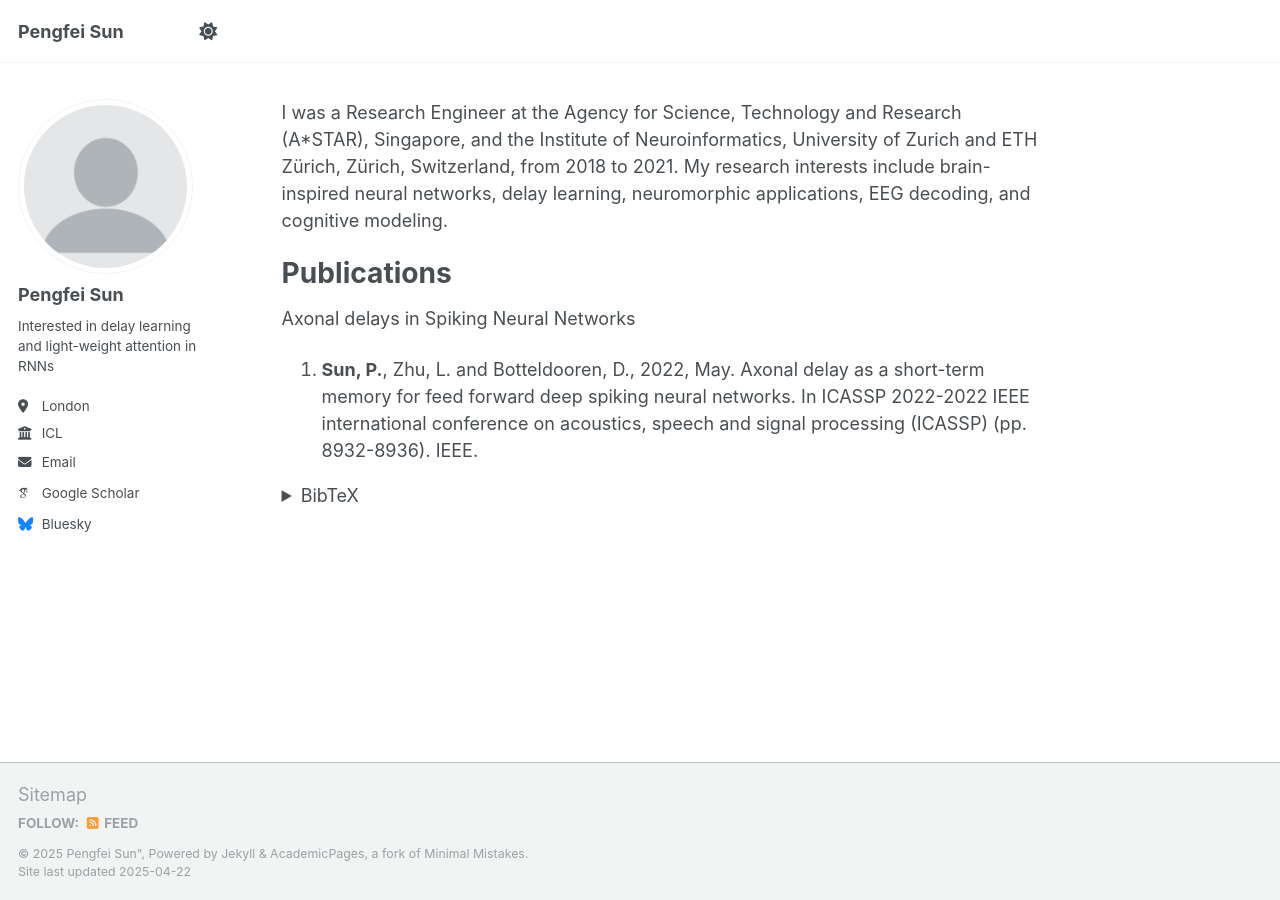
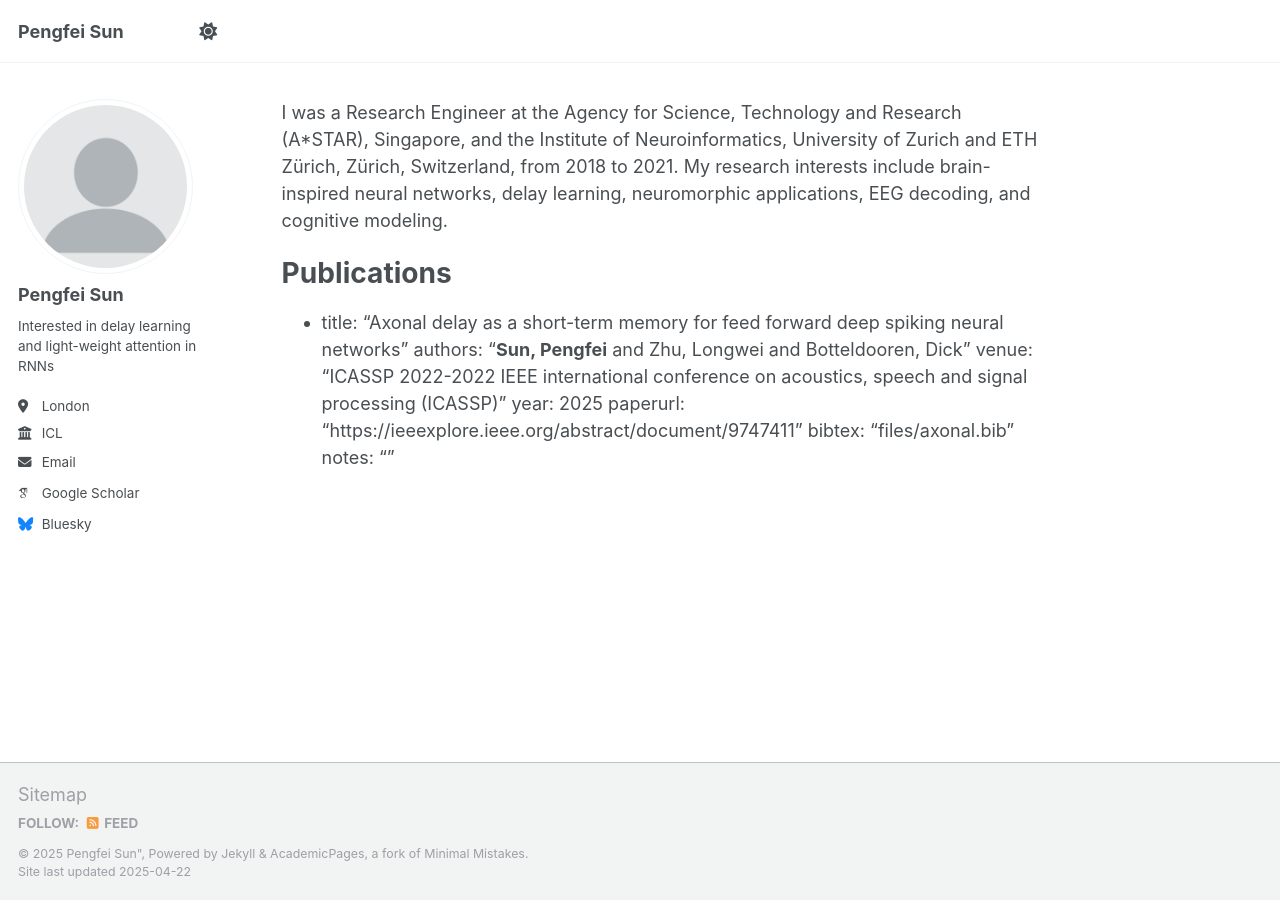
Before and after one commit to sunpengfei1122/Pengfei.Sun, a Jekyll site: the page built from _pages/about.md, in a window 1280 px wide. Built offline with Jekyll 4.4.1, drawn with Linux system fonts in a browser that asks for light colours; some web fonts are replaced; our own code applies the rules of GitHub Pages for plain Markdown files; some of the changed text lies outside the part shown.

Commit message:
Update about.md

````diff
--- a/_pages/about.md
+++ b/_pages/about.md
@@ -3,25 +3,10 @@ I was a Research Engineer at the Agency for Science, Technology and Research (A*
 
 Publications
 ======
-Axonal delays in Spiking Neural Networks
-
-1. **Sun, P.**, Zhu, L. and Botteldooren, D., 2022, May. Axonal delay as a short-term memory for feed forward deep spiking neural networks. In ICASSP 2022-2022 IEEE international conference on acoustics, speech and signal processing (ICASSP) (pp. 8932-8936). IEEE.
- <details>
-<summary>BibTeX</summary>
-
-```bibtex
-@inproceedings{sun2022axonal,
-  title={Axonal delay as a short-term memory for feed forward deep spiking neural networks},
-  author={Sun, Pengfei and Zhu, Longwei and Botteldooren, Dick},
-  booktitle={ICASSP 2022-2022 IEEE international conference on acoustics, speech and signal processing (ICASSP)},
-  pages={8932--8936},
-  year={2022},
-  organization={IEEE}
-}
-```
-1. Register a GitHub account if you don't have one and confirm your e-mail (required!)
-1. Fork [this template](https://github.com/academicpages/academicpages.github.io) by clicking the "Use this template" button in the top right.
-1. Go to the repository's settings (rightmost item in the tabs that start with "Code", should be below "Unwatch"). Rename the repository "[your GitHub username].github.io", which will also be your website's URL.
-1. Set site-wide configuration and create content & metadata (see below -- also see [this set of diffs](http://archive.is/3TPas) showing what files were changed to set up [an example site](https://getorg-testacct.github.io) for a user with the username "getorg-testacct")
-1. Upload any files (like PDFs, .zip files, etc.) to the files/ directory. They will appear at https://[your GitHub username].github.io/files/example.pdf.
-1. Check status by going to the repository settings, in the "GitHub pages" section
+- title: "Axonal delay as a short-term memory for feed forward deep spiking neural networks"
+  authors: "**Sun, Pengfei** and Zhu, Longwei and Botteldooren, Dick"
+  venue: "ICASSP 2022-2022 IEEE international conference on acoustics, speech and signal processing (ICASSP)"
+  year: 2025
+  paperurl: "https://ieeexplore.ieee.org/abstract/document/9747411"
+  bibtex: "files/axonal.bib"
+  notes: ""
````
